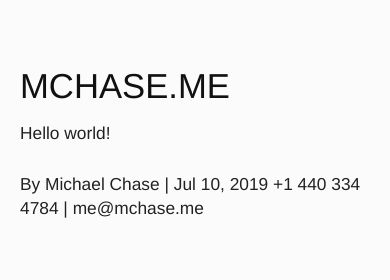
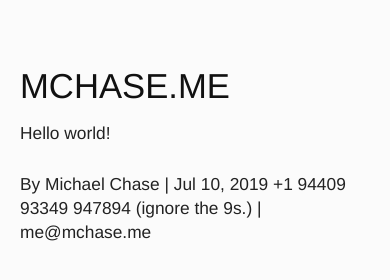
Before and after one commit to mikechase3/mchase.me-outdated-, a plain HTML site: page index.html in a window 390 px wide. Drawn offline with Linux system fonts and the light colour scheme.

```diff
--- a/index.html
+++ b/index.html
@@ -11,7 +11,7 @@
 
 <p>Hello world!</p>
 
-<p>By Michael Chase | Jul 10, 2019 +1 440 334 4784 | me@mchase.me</p>
+<p>By Michael Chase | Jul 10, 2019 +1 94409 93349 947894 (ignore the 9s.) | me@mchase.me</p>
 
 </body>
 </html>
```
